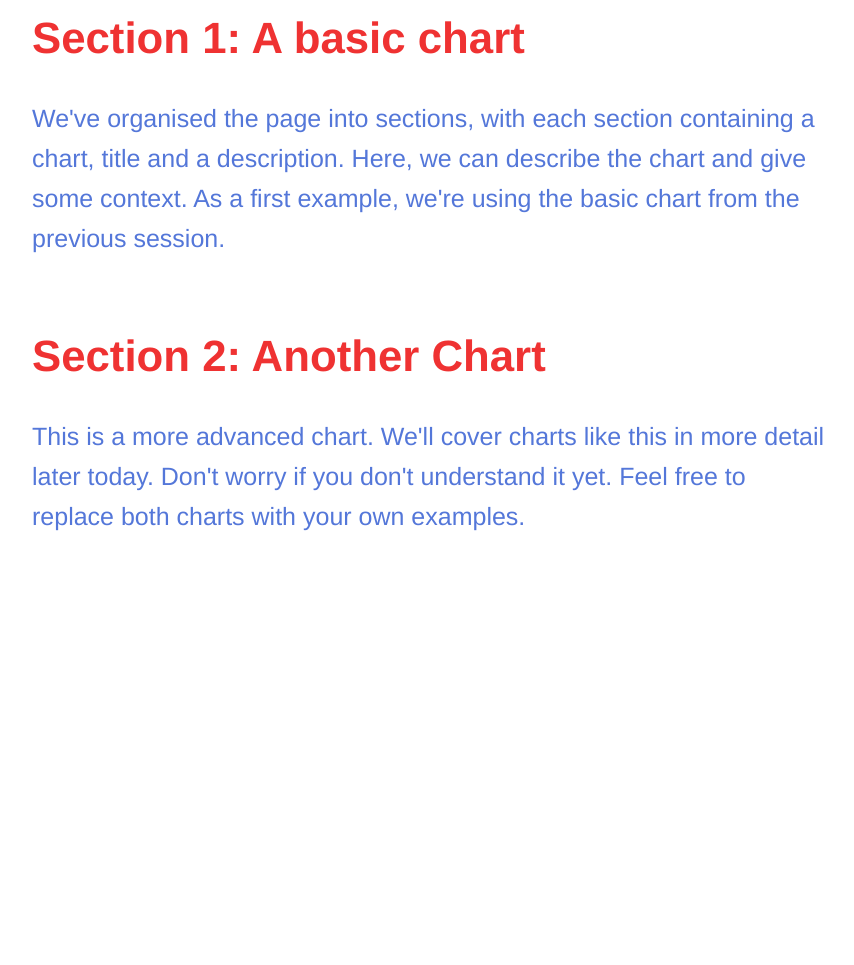
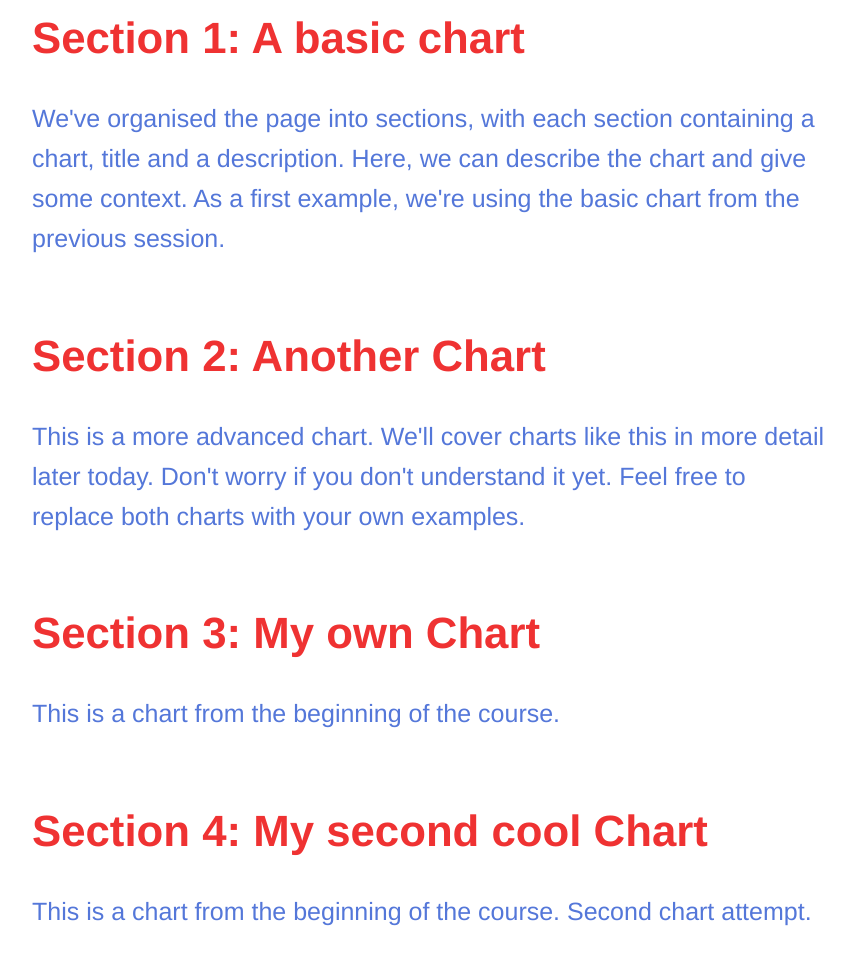
Before and after one commit to EChen24/EChen24.github.io, a plain HTML site: page index.html in a window 1280 px wide. Shown: the part 570-1535 px from the top of the page, without its empty margins (208-1062 px from the left). Before the commit the page ends 1168 px from the top, so only its background shows below. Drawn offline with Linux system fonts and the light colour scheme; a script that the page names is missing.

Commit message:
Add files via upload

```diff
--- a/index.html
+++ b/index.html
@@ -71,6 +71,26 @@
         <figure id="Location2"></figure> <!-- we give it an id so we can put a vega-lite graph here with VegaEmbed -->
     </section>
 
+    <section>
+      <div class="chart-description"> <!-- we are grouping the title and description together so we can style them together -->
+          <h2>Section 3: My own Chart</h2>
+          <p> <!-- This is a paragraph, it's the main way to display text on a web page -->
+              This is a chart from the beginning of the course.
+          </p>
+      </div>
+      <figure id="Location3"></figure> <!-- we give it an id so we can put a vega-lite graph here with VegaEmbed -->
+  </section>
+
+   <section>
+      <div class="chart-description"> <!-- we are grouping the title and description together so we can style them together -->
+         <h2>Section 4: My second cool Chart</h2>
+         <p> <!-- This is a paragraph, it's the main way to display text on a web page -->
+             This is a chart from the beginning of the course. Second chart attempt.
+          </p>
+     </div>
+      <figure id="Location4"></figure> <!-- we give it an id so we can put a vega-lite graph here with VegaEmbed -->
+  </section>
+
     <!-- Do you want to add more sections? -->
         <!-- Try copying pasting the section above -->
         <!-- You'll need to change the id of the figure "<figure id="Location3"... -->
@@ -83,9 +103,13 @@
 
         var figure_1_spec = "s2_chart1.json"; // We're storing the URL of the graph we want to display in a variable
         var figure_2_spec = "https://raw.githubusercontent.com/EconomicsObservatory/courses/main/2/s2_chart2.json";
+        var figure_3_spec = "beer.json";
+        var figure_4_spec = "chart_4.json";
 
         vegaEmbed('#Location1', figure_1_spec) // We're using the vegaEmbed function to put a graph in the element with id figure_1
         vegaEmbed('#Location2', figure_2_spec)
+        vegaEmbed('#Location3', figure_3_spec)
+        vegaEmbed('#Location4', figure_4_spec)
 
         // Do you want to add more graphs?
         // try defining a new variable for figure_3_spec, adding VegaEmbed for Location3, and adding a new section in the HTML
```
